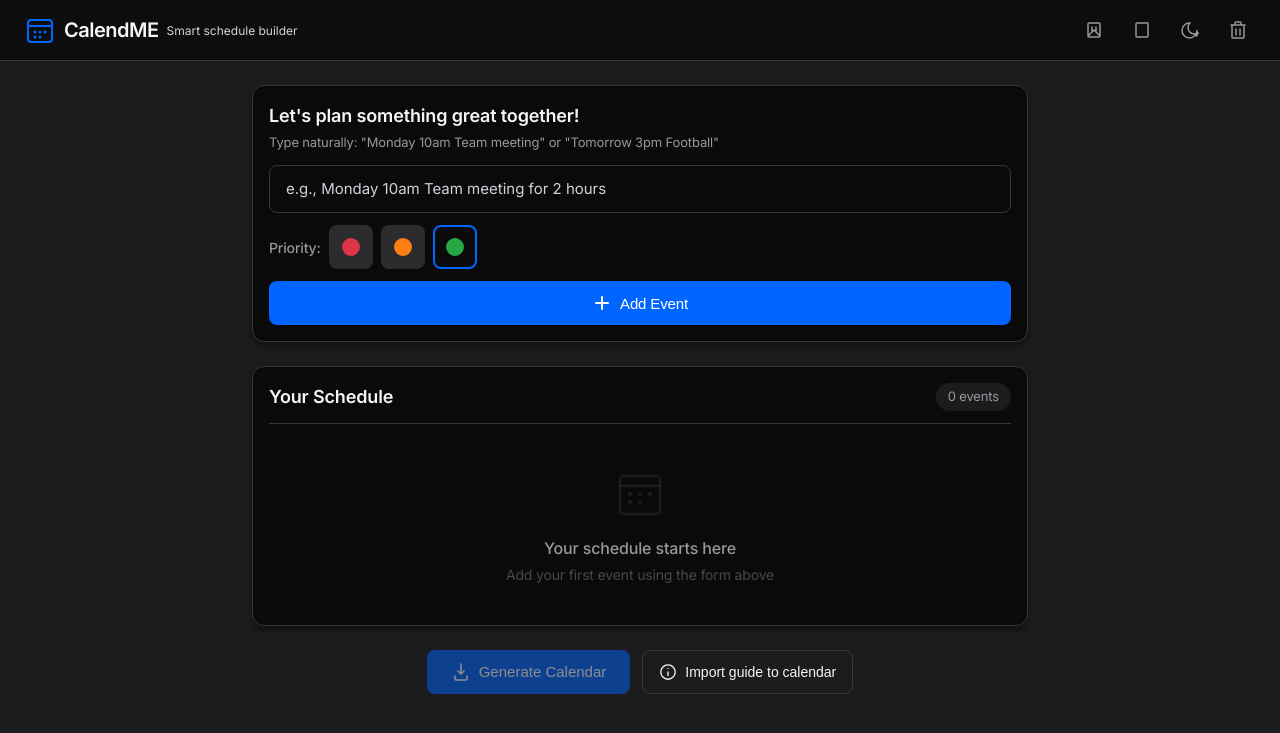
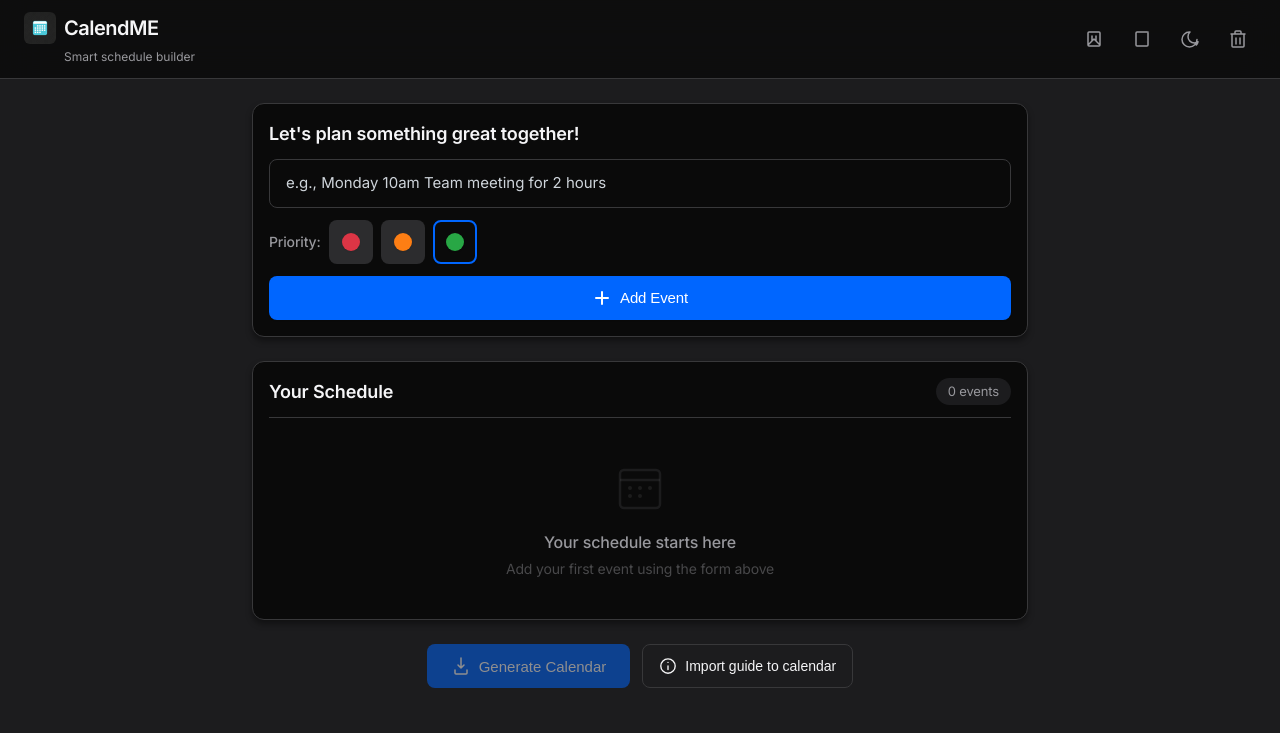
Before and after one commit to DaveOlana/Projects-on-Python, a Flask app: page / in a window 1280 px wide. Shown: the top 733 px of the page. Run offline with Flask 3, Linux system fonts and the light colour scheme.

Commit message:
I integrated and uploaded a favicon image for the webapp, and also successfully made some changes to the UI and improvements to the UX.

```diff
--- a/Calendar_MyApp/static/style.css
+++ b/Calendar_MyApp/static/style.css
@@ -151,12 +151,19 @@ body {
 
 .logo-container {
     display: flex;
+    flex-direction: column;
+    gap: 4px;
+}
+
+.logo-top {
+    display: flex;
     align-items: center;
     gap: var(--spacing-sm);
 }
 
 .logo-icon {
-    color: var(--accent-primary);
+    border-radius: 6px;
+    object-fit: contain;
 }
 
 .logo-text {
@@ -169,8 +176,8 @@ body {
 .logo-tagline {
     font-size: 12px;
     font-weight: 400;
-    color: var(--text-muted);
-    margin-top: 2px;
+    color: var(--text-secondary);
+    margin-left: 40px;
     letter-spacing: 0;
 }
 
--- a/Calendar_MyApp/templates/index.html
+++ b/Calendar_MyApp/templates/index.html
@@ -86,6 +86,12 @@
 
     <link rel="stylesheet" href="{{ url_for('static', filename='style.css') }}">
     <link href="https://fonts.googleapis.com/css2?family=Inter:wght@300;400;500;600&display=swap" rel="stylesheet">
+
+    <!-- Favicon -->
+    <link rel="icon" type="image/png" sizes="32x32" href="{{ url_for('static', filename='favicon.png') }}">
+    <link rel="icon" type="image/png" sizes="16x16" href="{{ url_for('static', filename='favicon.png') }}">
+    <link rel="apple-touch-icon" sizes="180x180" href="{{ url_for('static', filename='favicon.png') }}">
+
     <link rel="manifest" href="{{ url_for('static', filename='manifest.json') }}">
     <meta name="theme-color" content="#007AFF">
     <meta name="description" content="Create and organize your schedule with natural language">
@@ -96,15 +102,8 @@
     <div id="app-loader">
         <div class="loader-brand">
             <div class="loader-logo">
-                <svg class="loader-icon" width="48" height="48" viewBox="0 0 32 32" fill="none">
-                    <rect x="4" y="6" width="24" height="22" rx="3" stroke="currentColor" stroke-width="2" />
-                    <line x1="4" y1="12" x2="28" y2="12" stroke="currentColor" stroke-width="2" />
-                    <circle cx="11" cy="18" r="1.5" fill="currentColor" />
-                    <circle cx="16" cy="18" r="1.5" fill="currentColor" />
-                    <circle cx="21" cy="18" r="1.5" fill="currentColor" />
-                    <circle cx="11" cy="23" r="1.5" fill="currentColor" />
-                    <circle cx="16" cy="23" r="1.5" fill="currentColor" />
-                </svg>
+                <img src="{{ url_for('static', filename='favicon.png') }}" alt="CalendME" class="loader-icon"
+                    style="width: 48px; height: 48px; border-radius: 8px;">
                 <h1 class="loader-text">CalendME</h1>
             </div>
             <div class="loader-spinner"></div>
@@ -116,16 +115,11 @@
     <header class="app-header">
         <div class="header-left">
             <div class="logo-container">
-                <svg class="logo-icon" width="32" height="32" viewBox="0 0 32 32" fill="none">
-                    <rect x="4" y="6" width="24" height="22" rx="3" stroke="currentColor" stroke-width="2" />
-                    <line x1="4" y1="12" x2="28" y2="12" stroke="currentColor" stroke-width="2" />
-                    <circle cx="11" cy="18" r="1.5" fill="currentColor" />
-                    <circle cx="16" cy="18" r="1.5" fill="currentColor" />
-                    <circle cx="21" cy="18" r="1.5" fill="currentColor" />
-                    <circle cx="11" cy="23" r="1.5" fill="currentColor" />
-                    <circle cx="16" cy="23" r="1.5" fill="currentColor" />
-                </svg>
-                <h1 class="logo-text">CalendME</h1>
+                <div class="logo-top">
+                    <img src="{{ url_for('static', filename='favicon.png') }}" alt="CalendME Logo" class="logo-icon"
+                        width="32" height="32">
+                    <h1 class="logo-text">CalendME</h1>
+                </div>
                 <p class="logo-tagline">Smart schedule builder</p>
             </div>
         </div>
@@ -183,7 +177,6 @@
         <section class="quick-add-card">
             <div class="quick-add-header">
                 <h2>Let's plan something great together!</h2>
-                <p class="quick-add-hint">Type naturally: "Monday 10am Team meeting" or "Tomorrow 3pm Football"</p>
             </div>
 
             <div class="quick-add-form">
```
Also changed, not shown: Calendar_MyApp/static/favicon.png (added), Calendar_MyApp/static/icon-192.png (added), Calendar_MyApp/static/icon-512.png (added).
